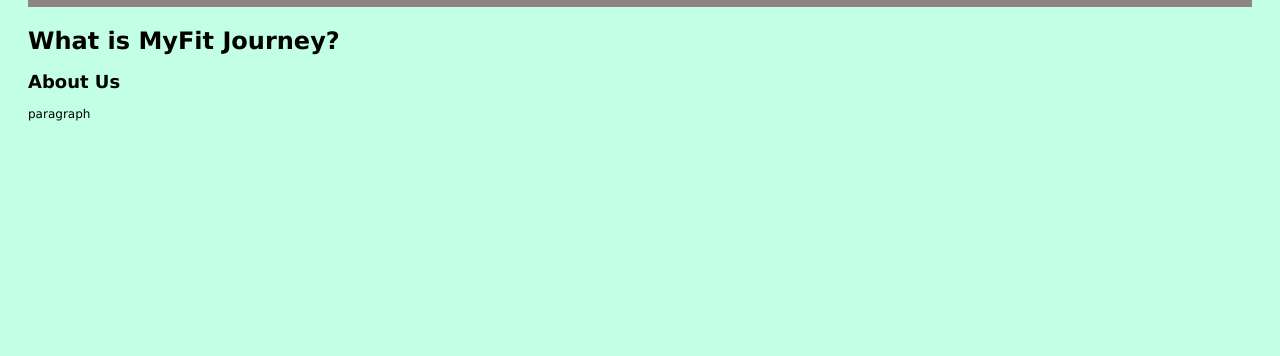
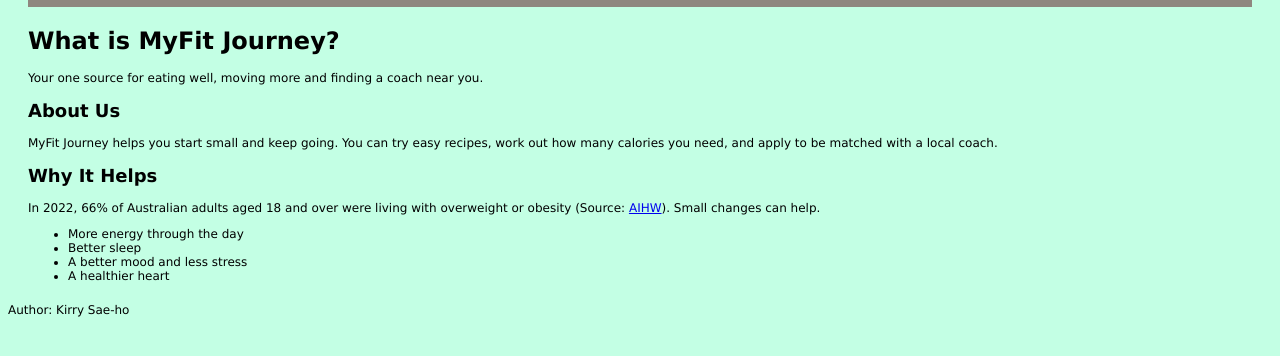
Before and after one commit to kirry-J279916/MyFit-Journey, a plain HTML site: page index.html in a window 1280 px wide. Shown: the part 86-442 px from the top of the page. Drawn offline with Linux system fonts and the light colour scheme.

Commit message:
add index page content with semantics

```diff
--- a/index.html
+++ b/index.html
@@ -20,10 +20,31 @@
 
     <main id="mainText">
         <h1>What is MyFit Journey?</h1>
+        <p>Your one source for eating well, moving more and finding a coach near you.</p>
+
         <h2>About Us</h2>
-        <p>paragraph</p>
+        <p>MyFit Journey helps you start small and keep going. You can try easy recipes, work out how many calories you need, and apply to be matched with a local coach.</p>
 
+        <h2>Why It Helps</h2>
+            <p>
+                In 2022, 66% of Australian adults aged 18 and over were living with overweight or obesity
+                (Source:
+                <!-- (target="_blank") opens in new tab -->
+                <a target="_blank" href="https://www.aihw.gov.au/reports-data/behaviours-risk-factors/overweight-obesity/overview">AIHW</a>).
+                Small changes can help.
+            </p>
+        <!-- (ul) un-ordered list -->
+        <ul>
+            <li>More energy through the day</li>
+            <li>Better sleep</li>
+            <li>A better mood and less stress</li>
+            <li>A healthier heart</li>
+        </ul>
     </main>
+
+    <footer>
+        <p>Author: Kirry Sae-ho</p>
+    </footer>
 
 </body>
 </html>
```
